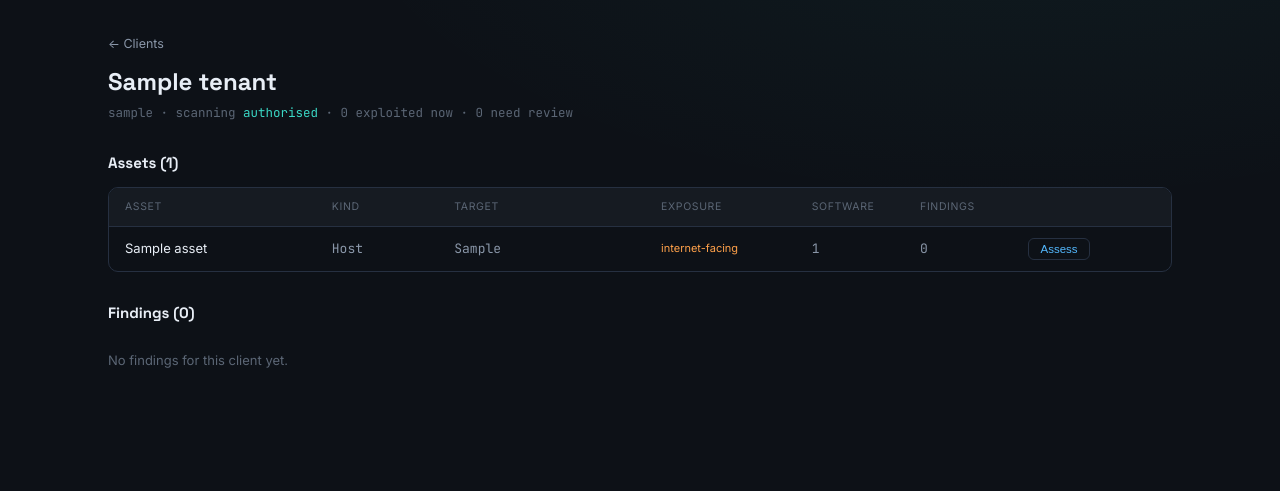
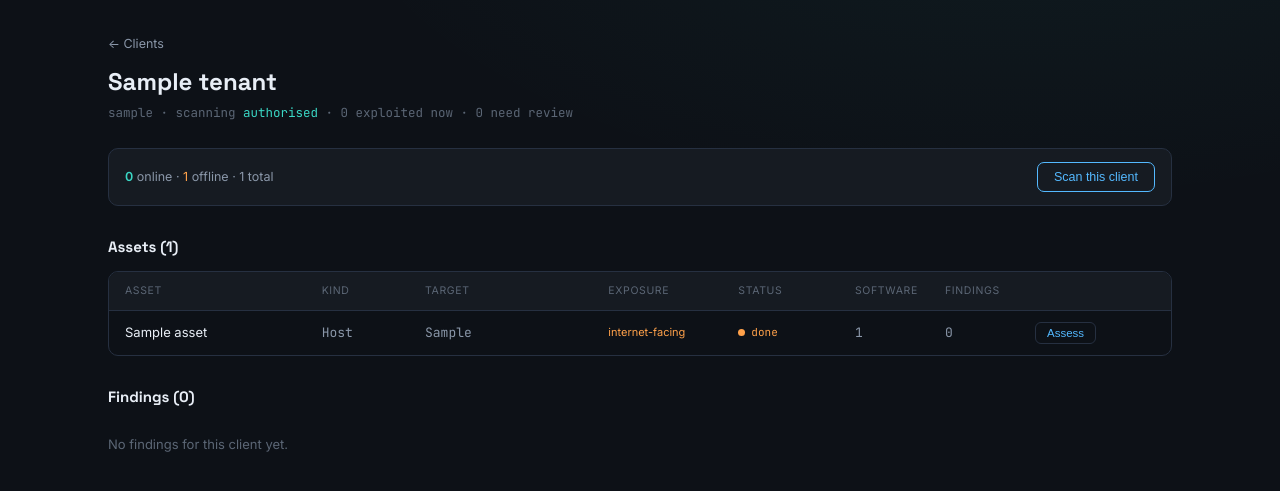
Before and after one commit to andrewdunn358-dev/recon, a Django app: a page that uses control-plane/core/templates/recon/client_detail.html in a window 1280 px wide. Shown: the part 73-564 px from the top of the page. Run offline with Django 5.2, Linux system fonts and the light colour scheme; a user stored in the database is signed in; tables that the repository leaves empty hold one stand-in row (values such as "Sample post"); data that the repository does not hold is empty; parts of the project's set-up code (start-up, migrations or seed data) failed here and were passed over.

Commit message:
Whole-client scan + online/offline device status
- Asset.status + last_health_check, populated from SynthOps health check on sync
- client_detail shows a status dot per device and an online/offline summary, so
  offline devices (stale inventory, can't be actively scanned) are visible
- 'Scan this client' button -> assess_client job: CVE-matches every device
  (passive, always), then actively scans internet-facing ONLINE hosts only if the
  client is §11-authorised; offline hosts are skipped and listed to revisit
- live progress + summary on the client page; migration 0008

```diff
--- a/control-plane/core/models.py
+++ b/control-plane/core/models.py
@@ -49,6 +49,12 @@ class Asset(models.Model):
         help_text="Scannable target: hostname/IP/URL. Used by the Nuclei worker.",
     )
     last_seen = models.DateTimeField(null=True, blank=True)
+    # Online/offline from the source of truth (SynthOps health check). Lets us
+    # flag devices that were unreachable so they can be revisited — their
+    # inventory may be stale and they can't be actively scanned while down.
+    status = models.CharField(max_length=16, blank=True, default="",
+                              help_text="online / offline / unknown, per last SynthOps health check.")
+    last_health_check = models.DateTimeField(null=True, blank=True)
 
     def __str__(self):
         return f"{self.name} ({self.tenant.slug})"
--- a/control-plane/core/templates/recon/client_detail.html
+++ b/control-plane/core/templates/recon/client_detail.html
@@ -9,13 +9,25 @@
   .meta .auth-on{color:var(--ok)} .meta .auth-off{color:var(--p2)}
   h2{font-family:var(--display); font-size:15px; margin:30px 0 12px}
   .alist{border:1px solid var(--line); border-radius:10px; overflow:hidden}
-  .arow{display:grid; grid-template-columns:1.4fr .8fr 1.4fr 1fr .7fr .7fr .9fr; gap:10px;
+  .arow{display:grid; grid-template-columns:1.4fr .7fr 1.3fr .9fr .8fr .6fr .6fr .9fr; gap:10px;
     align-items:center; padding:11px 16px; border-bottom:1px solid var(--line); font-size:13px}
   .arow:last-child{border-bottom:none}
   .arow.head{background:var(--surface); color:var(--faint); font-size:10.5px;
     letter-spacing:.06em; text-transform:uppercase}
   .arow .mono{font-family:var(--mono); color:var(--dim)}
+  .st{font-size:11px; font-family:var(--mono); display:flex; align-items:center; gap:6px}
+  .dot{width:7px; height:7px; border-radius:50%; background:var(--faint); flex:none}
+  .st.online .dot{background:var(--ok)} .st.online{color:var(--ok)}
+  .st.offline .dot{background:var(--p2)} .st.offline{color:var(--p2)}
   .exp{font-size:11px; color:var(--faint)} .exp.on{color:var(--p2)}
+  .scanbar{display:flex; align-items:center; gap:14px; margin:4px 0 22px;
+    padding:13px 16px; border:1px solid var(--line); border-radius:10px; background:var(--surface)}
+  .scanbar .lead{font-size:12.5px; color:var(--dim)}
+  .scanbar .lead b{color:var(--ok)} .scanbar .lead .off{color:var(--p2)}
+  .cscan{margin-left:auto; background:none; border:1px solid var(--p3); color:var(--p3);
+    font-size:12.5px; border-radius:7px; padding:7px 16px; cursor:pointer; transition:.12s}
+  .cscan:hover{background:rgba(84,185,255,.1)} .cscan:disabled{opacity:.5; cursor:default}
+  .cstat{font-family:var(--mono); font-size:11.5px; color:var(--faint)}
   .assess{background:none; border:1px solid var(--line); color:var(--p3);
     font-size:11.5px; border-radius:6px; padding:4px 11px; cursor:pointer; transition:.12s}
   .assess:hover{border-color:var(--p3); background:rgba(84,185,255,.08)}
@@ -40,11 +52,17 @@
     {% if tenant.scanning_authorised %}<span class="auth-on">authorised</span>{% else %}<span class="auth-off">not authorised (§11)</span>{% endif %}
     · {{ kev_count }} exploited now · {{ review_count }} need review</p>
 
+  <div class="scanbar">
+    <span class="lead"><b>{{ online_count }}</b> online · <span class="off">{{ offline_count }}</span> offline · {{ assets|length }} total</span>
+    <span class="cstat" id="cstat">{% if last_job %}last: {{ last_job.summary|default:last_job.get_status_display }}{% endif %}</span>
+    <button class="cscan" id="cscan">Scan this client</button>
+  </div>
+
   <h2>Assets ({{ assets|length }})</h2>
   <div class="alist">
     <div class="arow head">
       <span>Asset</span><span>Kind</span><span>Target</span><span>Exposure</span>
-      <span>Software</span><span>Findings</span><span></span>
+      <span>Status</span><span>Software</span><span>Findings</span><span></span>
     </div>
     {% for a in assets %}
     <div class="arow">
@@ -52,6 +70,7 @@
       <span class="mono">{{ a.get_kind_display }}</span>
       <span class="mono">{{ a.target|default:"—" }}</span>
       <span class="exp {% if a.internet_facing %}on{% endif %}">{% if a.internet_facing %}internet-facing{% else %}internal{% endif %}</span>
+      <span class="st {% if a.status == 'online' %}online{% elif a.status %}offline{% endif %}"><span class="dot"></span>{{ a.status|default:"unknown" }}</span>
       <span class="mono">{{ a.products.count }}</span>
       <span class="mono">{{ a.findings.count }}</span>
       <span>{% if a.target %}<button class="assess" data-target="{{ a.target }}">Assess</button><span class="ast"></span>{% endif %}</span>
@@ -81,6 +100,34 @@
 (function(){
   const csrf = "{{ csrf_token }}";
   const slug = "{{ tenant.slug }}";
+  const authorised = {{ tenant.scanning_authorised|yesno:"true,false" }};
+
+  const cscan = document.getElementById('cscan');
+  const cstat = document.getElementById('cstat');
+  if(cscan) cscan.addEventListener('click', async ()=>{
+    let msg = "Assess this whole client?\n\n• CVE-match every device (safe, passive)";
+    msg += authorised
+      ? "\n• Actively scan internet-facing online hosts (this client is authorised, §11)"
+      : "\n• Active scanning is OFF — client not authorised (§11); CVE match only";
+    if(!confirm(msg)) return;
+    cscan.disabled = true; cstat.textContent = 'queuing…';
+    let r;
+    try{ r = await fetch("{% url 'client_scan_start' tenant.slug %}", {method:'POST',
+      headers:{'X-CSRFToken':csrf,'Content-Type':'application/x-www-form-urlencoded'}}); }
+    catch(e){ cstat.textContent='network error'; cscan.disabled=false; return; }
+    const d = await r.json();
+    if(!r.ok){ cstat.textContent=(d.error||'failed'); cscan.disabled=false; return; }
+    const id = d.job_id;
+    const t = setInterval(async ()=>{
+      const s = await (await fetch("{% url 'scan_status' %}?job="+id)).json();
+      let p = s.phase || s.status;
+      if(s.total) p += '  ('+s.progress+'/'+s.total+')';
+      cstat.textContent = p;
+      if(s.status==='done'||s.status==='failed'){ clearInterval(t);
+        cstat.textContent = s.summary || s.status; setTimeout(()=>location.reload(), 2000); }
+    }, 2500);
+  });
+
   document.querySelectorAll('.assess').forEach(btn=>{
     btn.addEventListener('click', async ()=>{
       const target = btn.dataset.target;
--- a/control-plane/core/views.py
+++ b/control-plane/core/views.py
@@ -9,7 +9,7 @@ from django.db.models import Count, Q
 from django.http import JsonResponse
 from django.shortcuts import render, get_object_or_404
 from .models import Finding, ScanJob, Tenant, Asset
-from .tasks import adhoc_assess
+from .tasks import adhoc_assess, assess_client
 
 ORDER = ["P1", "P2", "P3", "P4", "P?"]
 
@@ -61,14 +61,36 @@ def client_detail(request, slug):
               .order_by("-internet_facing", "name"))
     findings = _sort_findings(
         tenant.findings.select_related("cve", "asset", "product"))
+    offline = [a for a in assets if a.status and a.status != "online"]
     ctx = {
         "tenant": tenant,
         "assets": assets,
         "findings": findings,
         "kev_count": sum(1 for f in findings if f.cve and f.cve.in_kev),
         "review_count": sum(1 for f in findings if f.priority == "P?"),
+        "online_count": sum(1 for a in assets if a.status == "online"),
+        "offline_count": len(offline),
+        "last_job": tenant.scan_jobs.order_by("-created_at").first(),
     }
     return render(request, "recon/client_detail.html", ctx)
+
+
+@login_required
+def client_scan_start(request, slug):
+    """Queue a whole-client assessment (CVE match all devices; active scan the
+    internet-facing online ones if the client is §11-authorised)."""
+    tenant = get_object_or_404(Tenant, slug=slug)
+    if request.method != "POST":
+        return JsonResponse({"error": "POST only"}, status=405)
+    job = ScanJob.objects.create(
+        target=f"client: {tenant.name}",
+        tenant=tenant,
+        do_nuclei=True,
+        created_by=request.user if request.user.is_authenticated else None,
+    )
+    assess_client.apply_async(args=[job.id], queue="scan")
+    return JsonResponse({"job_id": job.id, "status": job.status,
+                         "authorised": tenant.scanning_authorised})
 
 
 @login_required
--- a/control-plane/recon/urls.py
+++ b/control-plane/recon/urls.py
@@ -3,7 +3,7 @@ from django.contrib.auth import views as auth_views
 from django.urls import path, include
 from rest_framework.routers import DefaultRouter
 from rest_framework.authtoken.views import obtain_auth_token
-from core.views import dashboard, scan_start, scan_status, clients, client_detail
+from core.views import dashboard, scan_start, scan_status, clients, client_detail, client_scan_start
 from core.api import TenantViewSet, AssetViewSet, FindingViewSet, ScanViewSet
 
 router = DefaultRouter()
@@ -16,6 +16,7 @@ urlpatterns = [
     path("", dashboard, name="dashboard"),
     path("clients/", clients, name="clients"),
     path("clients/<slug:slug>/", client_detail, name="client_detail"),
+    path("clients/<slug:slug>/scan/", client_scan_start, name="client_scan_start"),
     path("scan/start/", scan_start, name="scan_start"),
     path("scan/status/", scan_status, name="scan_status"),
     path("api/", include(router.urls)),
```
Also changed, not shown: control-plane/core/tasks.py (+107 -0 lines), control-plane/core/migrations/0008_asset_last_health_check_asset_status.py (added).
